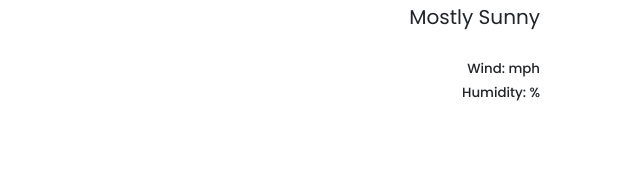
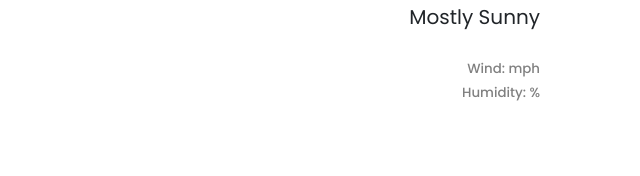
Before and after one commit to AshJungers/Project-WeatherApp, a plain HTML site: page index.html in a window 1280 px wide. Shown: the part 294-470 px from the top of the page, 0-640 px from the left. Drawn offline with nearby package versions, Linux system fonts and the light colour scheme; no server answers.

Commit message:
Updated CSS styling

```diff
--- a/src/style.css
+++ b/src/style.css
@@ -83,6 +83,12 @@ div.box-2 {
 #description {
   text-transform: capitalize;
 }
+#wind {
+  color: #808080;
+}
+#humidity {
+  color: #808080;
+}
 .current-temp {
   display: inline;
   font-family: "Poppins", sans-serif;
```
